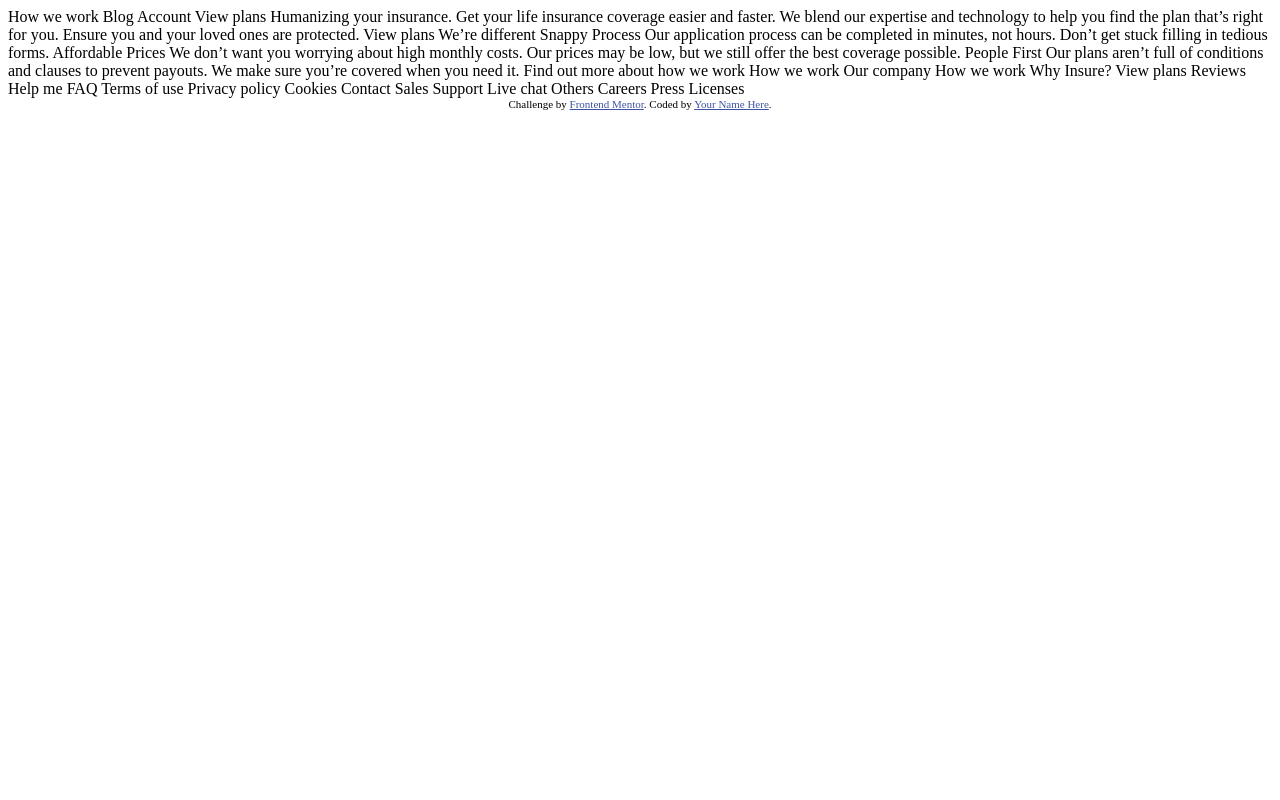
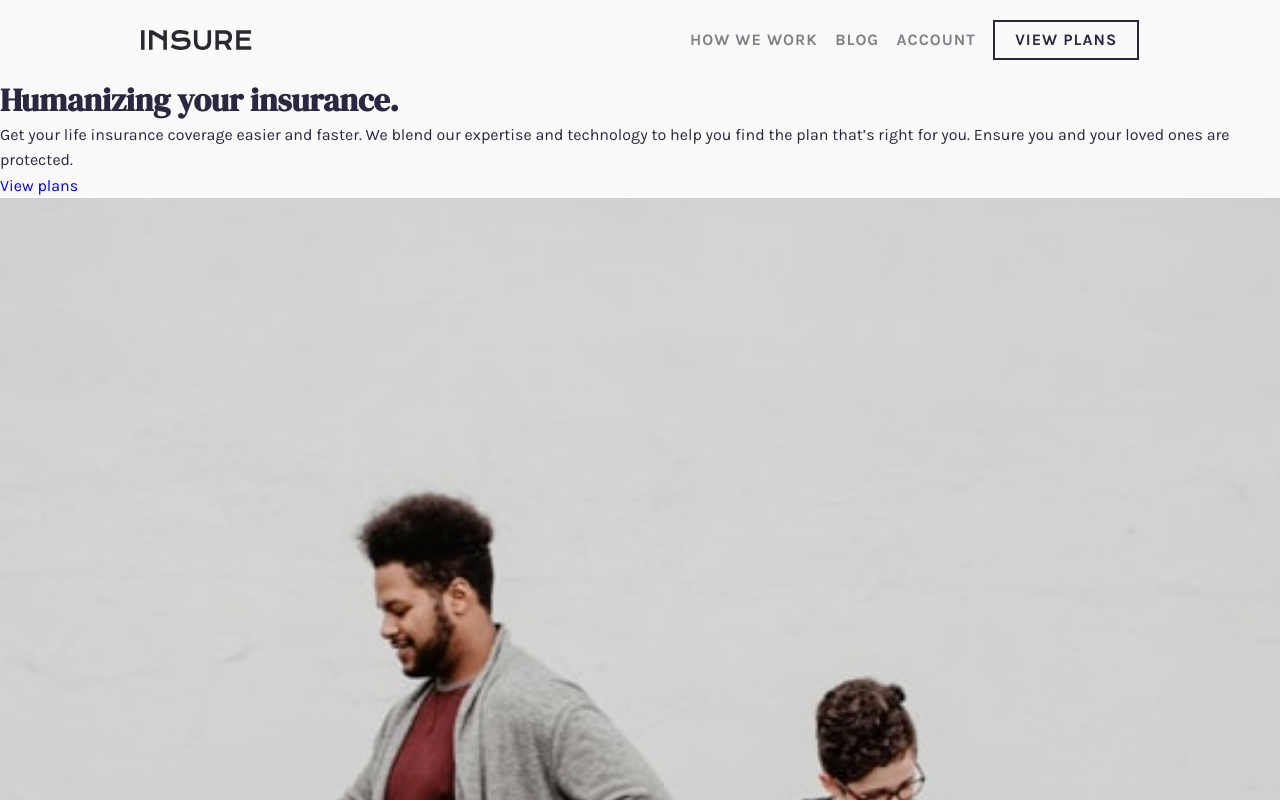
Before and after one commit to tony-coder-18/insure-landing-page-master, a plain HTML site: page index.html in a window 1280 px wide. Shown: the top 800 px of the page. Drawn offline with Linux system fonts and the light colour scheme.

Commit message:
Completed HTML markup and styled navegation bar

```diff
--- /dev/null
+++ b/css/styles.css
@@ -0,0 +1,107 @@
+/*Take it from the Brad Traversy's video "Product Landing Page | Build & Deploy | HTML & CSS"*/
+
+:root {
+    --primary-color:hsl(256, 26%, 20%);
+    --primary-color-two: hsl(216, 30%, 68%);
+    /*Neutral*/
+    --very-dark-violet: hsl(270, 9%, 17%);
+    --dark-grayish-violet: hsl(273, 4%, 51%);
+    --very-light-gray: hsl(0, 0%, 98%);
+  }
+
+  *, *::after, *::before {
+    box-sizing: border-box;
+    margin: 0;
+    padding: 0;
+  }
+
+  body {
+    box-sizing: inherit;
+    line-height: 1.6;
+    color: var(--primary-color);
+    font-size: 16px;
+    font-family: 'Karla', sans-serif;
+    background-color: var(--very-light-gray);
+  }
+
+  h1,
+  h2,
+  h3,
+  h4 {
+    line-height: 1.3;
+    font-family: 'DM Serif Display', serif;
+  }
+
+  a {
+    text-decoration: none;
+  }
+
+  ul {
+    list-style-type: none;
+  }
+
+  img {
+    width: 100%;
+  }
+
+.container {
+  width: 78%;
+  margin: auto;
+}
+
+
+  /* NAVEGATION
+********************/
+nav {
+  height: 80px;
+  display: flex;
+  justify-content: space-between;
+  text-transform: uppercase;
+  letter-spacing: 1px;
+}
+nav img {
+  width: 11.1%;
+  height: 25%;
+  margin-top: auto;
+  margin-bottom: auto;
+}
+nav ul {
+  flex-basis: 45%;
+  display: flex;
+  align-items: center;
+  justify-content: space-between;
+}
+nav ul a {
+  color: var(--dark-grayish-violet);
+  font-weight: 700;
+}
+nav ul a:hover, nav ul a:active {
+  color: var(--primary-color);
+}
+.button {
+  display: inline-block;
+  font-weight: 700;
+  padding: 5px 20px;
+  border: 2px solid var(--primary-color);
+  color: var(--primary-color);
+}
+.button:hover, .button:active {
+  background-color: var(--primary-color);
+  color: var(--very-light-gray);
+}
+
+
+  /* HERO
+********************/
+
+  /* DESCRIPTION
+********************/
+
+  /* NAVEGATION
+********************/
+
+  /* FIND OUT MORE
+********************/
+
+  /* FOOTER
+********************/
--- a/index.html
+++ b/index.html
@@ -3,6 +3,12 @@
 <head>
   <meta charset="UTF-8">
   <meta name="viewport" content="width=device-width, initial-scale=1.0"> <!-- displays site properly based on user's device -->
+
+  <link rel="stylesheet" href="css/styles.css">
+
+  <link rel="preconnect" href="https://fonts.gstatic.com">
+
+  <link href="https://fonts.googleapis.com/css2?family=DM+Serif+Display&family=Karla:wght@400;700&display=swap" rel="stylesheet">
 
   <link rel="icon" type="image/png" sizes="32x32" href="./images/favicon-32x32.png">
 
@@ -16,70 +22,123 @@
 </head>
 <body>
 
-  How we work
-  Blog
-  Account
-  View plans
+  <!------------- NAVEGATION SECTION ------------>
+<nav class="container">
+  <img src="images/logo.svg" alt="Insure logo">
+  <ul>
+    <li><a href="#">How we work</a></li>
+    <li><a href="#">Blog</a></li>
+    <li><a href="#">Account</a></li>
+    <li><a href="#" class="button">View plans</a></li>
+  </ul>
+</nav>
 
-  Humanizing your insurance.
+<main role='main'>
 
-  Get your life insurance coverage easier and faster. We blend our expertise
-  and technology to help you find the plan that’s right for you. Ensure you
-  and your loved ones are protected.
+  <!------------- HERO SECTION ------------>
+  <header>
 
-  View plans
+    <h1>Humanizing your insurance.</h1>
+    <p>Get your life insurance coverage easier and faster. We blend our expertise
+    and technology to help you find the plan that’s right for you. Ensure you
+    and your loved ones are protected.</p>
+    <a href="#">View plans</a>
 
-  We’re different
+    <img src="images/image-intro-desktop.jpg" alt="Family members walking with hands holded">
 
-  Snappy Process
+  </header>
 
-  Our application process can be completed in minutes, not hours. Don’t get
-  stuck filling in tedious forms.
+  <!------------- DESCRIPTION SECTION ------------>
+  <section>
 
-  Affordable Prices
+    <h2>We’re different</h2>
 
-  We don’t want you worrying about high monthly costs. Our prices may be low,
-  but we still offer the best coverage possible.
+    <section>
+      <img src="images/icon-snappy-process.svg" alt="">
+      <h3>Snappy Process</h3>
+      <p>Our application process can be completed in minutes, not hours. Don’t get
+      stuck filling in tedious forms.</p>
+    </section>
 
-  People First
+    <section>
+      <img src="images/icon-affordable-prices.svg" alt="">
+      <h3>Affordable Prices</h3>
+      <p>We don’t want you worrying about high monthly costs. Our prices may be low,
+      but we still offer the best coverage possible.</p>
+    </section>
 
-  Our plans aren’t full of conditions and clauses to prevent payouts. We make
-  sure you’re covered when you need it.
+    <section>
+      <img src="images/icon-people-first.svg" alt="">
+      <h3>People First</h3>
+      <p>Our plans aren’t full of conditions and clauses to prevent payouts. We make
+      sure you’re covered when you need it.</p>
+    </section>
 
-  Find out more about how we work
+  </section>
 
-  How we work
+  <!------------- FIND OUT MORE SECTION ------------>
+  <section>
+    <h2>Find out more about</h2>
+    <a href="#">How we work</a>
+  </section>
 
-  Our company
+</main>
 
-  How we work
-  Why Insure?
-  View plans
-  Reviews
+  <!------------- FOOTER SECTION ------------>
+<footer>
+  <div>
+    <img src="images/logo.svg" alt="">
+    <div>
+      <a href="#" target="_blank"><img src="" alt=""></a>
+      <a href="#" target="_blank"><img src="" alt=""></a>
+      <a href="#" target="_blank"><img src="" alt=""></a>
+      <a href="#" target="_blank"><img src="" alt=""></a>
+    </div>
+  </div>
+  <div>
+    <h2>Our company</h2>
+    <ul>
+      <li><a href="">How we work</a></li>
+      <li><a href="">Why Insure?</a></li>
+      <li><a href="">View plans</a></li>
+      <li><a href="">Reviews</a></li>
+    </ul>
+  </div>
 
-  Help me
+  <div>
+    <h2>Help me</h2>
+    <ul>
+      <li><a href="#">FAQ</a></li>
+      <li><a href="#">Terms of use</a></li>
+      <li><a href="#">Privacy policy</a></li>
+      <li><a href="#">Cookies</a></li>
+    </ul>
+  </div>
 
-  FAQ
-  Terms of use
-  Privacy policy
-  Cookies
+ <div>
+    <h2>Contact</h2>
+    <ul>
+      <li><a href="#">Sales</a></li>
+      <li><a href="#">Support</a></li>
+      <li><a href="#">Live chat</a></li>
+    </ul>
+  </div>
 
-  Contact
+  <div>
+    <h2>Others</h2>
+    <ul>
+      <li><a href="#">Careers</a></li>
+      <li><a href="#">Press</a></li>
+      <li><a href="#">Licenses</a></li>
+    </ul>
+  </div>
 
-  Sales
-  Support
-  Live chat
-
-  Others
-
-  Careers
-  Press
-  Licenses
-
-
+  <!------------- ATRIBUTION SECTION ------------>
   <div class="attribution">
     Challenge by <a href="https://www.frontendmentor.io?ref=challenge" target="_blank">Frontend Mentor</a>.
     Coded by <a href="#">Your Name Here</a>.
   </div>
+
+</footer>
 </body>
 </html>
```
